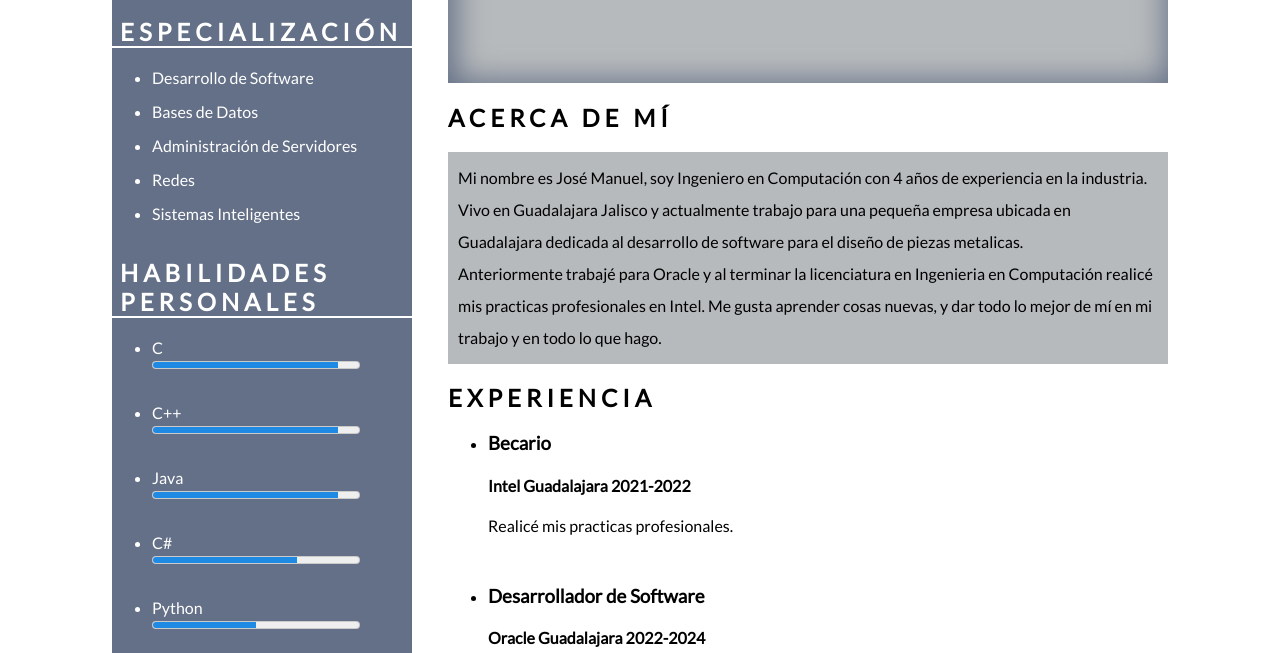
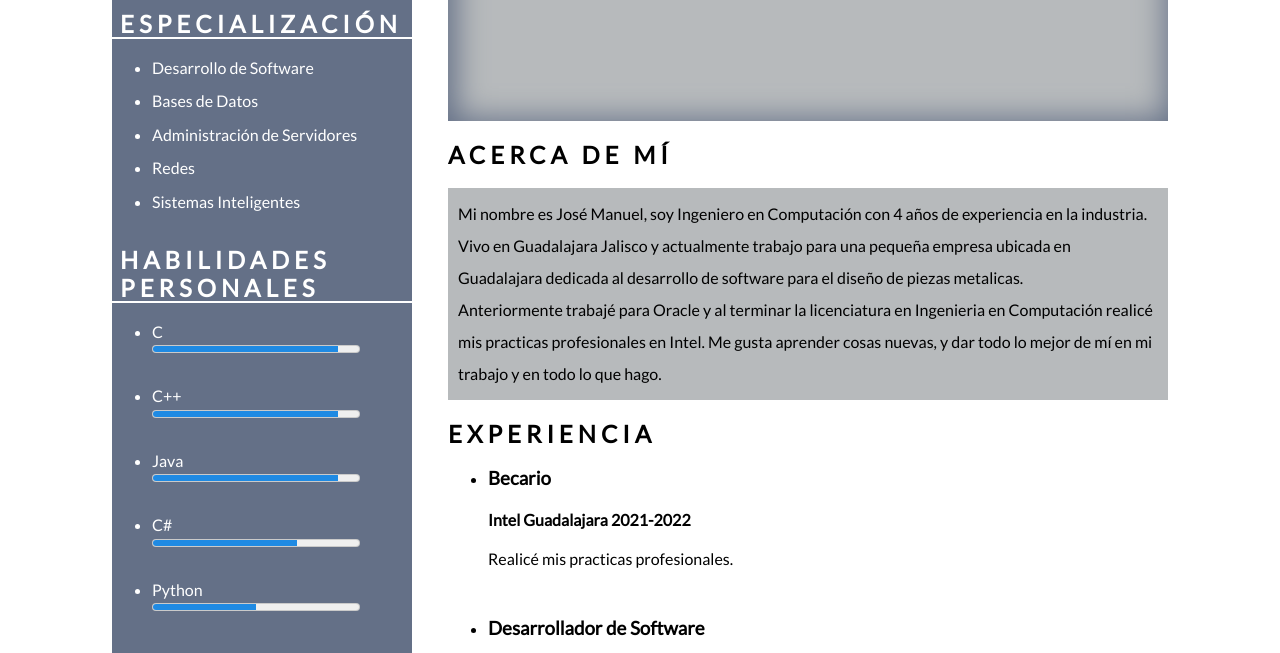
Before and after one commit to meloth96/cv, a plain HTML site: page index.html in a window 1280 px wide. Shown: the part 261-914 px from the top of the page. Drawn offline with nearby package versions, Linux system fonts and the light colour scheme.

Commit message:
Se linkeo la hoja de estilos normalize

```diff
--- a/index.html
+++ b/index.html
@@ -7,6 +7,7 @@
     </title>
 
     <meta name="viewport" content="width=device-width, initial-scale=1.0">
+    <link rel="stylesheet" href="css/vendor/normalize.css">
     <link rel="stylesheet" href="css/main.css">
     <link href="https://use.fontawesome.com/releases/v5.0.6/css/all.css" rel="stylesheet">
     <link href='http://fonts.googleapis.com/css?family=Open+Sans:300,400,700|Roboto:400|Lato:300,400'
```
